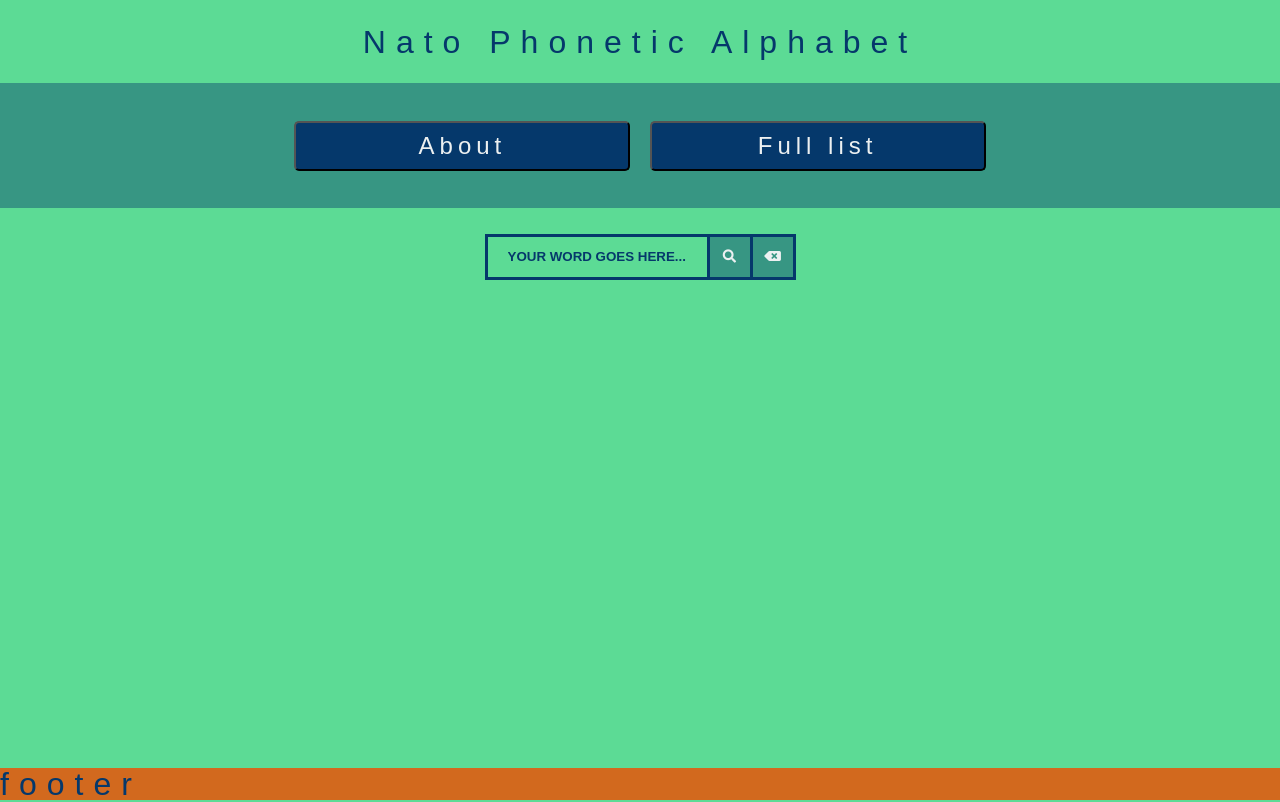
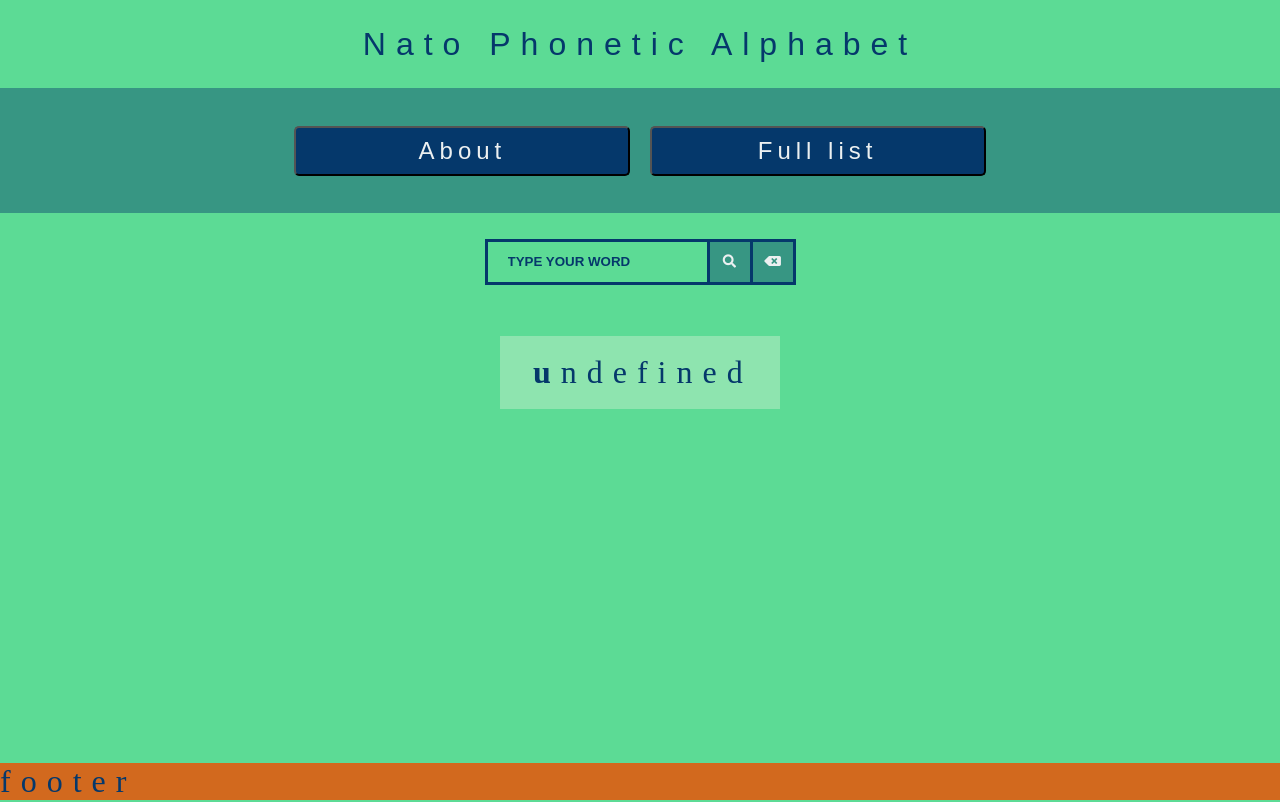
Before and after one commit to icelandico/nato-alphabet-decoder, a plain HTML site: page index.html in a window 1280 px wide. Both pictures are taken after a click on the button 731 px from the left and 256 px from the top of the page. Drawn offline with Linux system fonts and the light colour scheme.

Commit message:
Elements showing up in sequence

```diff
--- a/assets/js/main.js
+++ b/assets/js/main.js
@@ -3,33 +3,51 @@ const searchButton = document.querySelector('.menu--search--button');
 const clearButton = document.querySelector('.menu--clear--button');
 const resultContent = document.querySelector('.content');
 let inputValue;
+let result;
+let counter = 0;
+let wordInsert;
 
-searchButton.addEventListener('click', decode);
+searchButton.addEventListener('click', function() {
+  clearResult();
+  decode();
+  intervalAppend();
+});
+clearButton.addEventListener('click', clearInput);
 searchValue.addEventListener('keydown', function(event) {
-  if (event.key === 'Enter') {
-    decode()
-  }
+  enterSearch(event.key)
 });
-
-clearButton.addEventListener('click', clearInput);
 
 function decode() {
   inputValue = searchValue.value;
   inputValue = inputValue.toUpperCase().split("").filter(x => x.match(/[\S]/));
-  let result = (inputValue.map(letter => letter in alphabet ? alphabet[letter] : letter));
-
-  putInDom(result)
+  result = (inputValue.map(letter => letter in alphabet ? alphabet[letter] : letter));
 }
 
-function putInDom(phrase) {
-  resultContent.innerHTML = '';
-  for (let i = 0; i < phrase.length; i++) {
-    let newPara = document.createElement('p');
-    newPara.innerHTML = phrase[i];
-    resultContent.appendChild(newPara)
-  }
+function putInDom() {
+  let newPara = document.createElement('p');
+  newPara.innerHTML = result[counter];
+  resultContent.appendChild(newPara);
+  counter < result.length - 1 ? counter ++ : clearInterval(wordInsert)
 }
 
 function clearInput() {
   searchValue.value = '';
 }
+
+function enterSearch(event) {
+  if (event === 'Enter') {
+    clearResult();
+    decode();
+    intervalAppend();
+  }
+}
+
+function intervalAppend() {
+  wordInsert = setInterval(putInDom, 500)
+}
+
+function clearResult() {
+  counter = 0;
+  resultContent.innerHTML = '';
+  result = [];
+}
--- a/assets/styles/style.css
+++ b/assets/styles/style.css
@@ -1,16 +1,22 @@
 * {
     box-sizing: border-box;
+    font-family: "Swis721 LtEx BT", sans-serif;
+}
+
+html {
+    height: 100vh;
 }
 
 body {
     min-height: 100vh;
     background: #5cdb95;
     color: #05386b;
-    font-family: "Birch Std", sans-serif;
     font-size: 12px;
     display: flex;
     flex-direction: column;
     letter-spacing: 10px;
+    overflow: auto;
+    line-height: unset;
 }
 
 .wrapper {
@@ -23,6 +29,7 @@ body {
     margin: 2% auto;
     text-align: center;
     font-size: 2rem;
+    font-family: "Swis721 LtEx BT", sans-serif;
 }
 
 .menu {
@@ -50,7 +57,6 @@ body {
     margin: 1%;
     background: #05386b;
     color: #ecf0f1;
-    font-family: "Birch Std", sans-serif;
     letter-spacing: 5px; ;
     font-size: 2em;
 }
@@ -140,6 +146,7 @@ input:-webkit-autofill {
     background: chocolate;
     font-size: 2rem;
     width: 100%;
+
 }
 
 @media screen and (min-width: 968px) {
--- a/index.html
+++ b/index.html
@@ -24,7 +24,7 @@
   </div>
   </div>
   <div class="item menu-searchbar">
-      <input class="input menu--value" type="text" placeholder="Your word goes here..." name="name" required>
+      <input class="input menu--value" type="text" placeholder="Type Your word" name="name" required>
 
       <button class="input menu--search--button" type="button"><span class="icon fas fa-search"></span></button>
 
```
